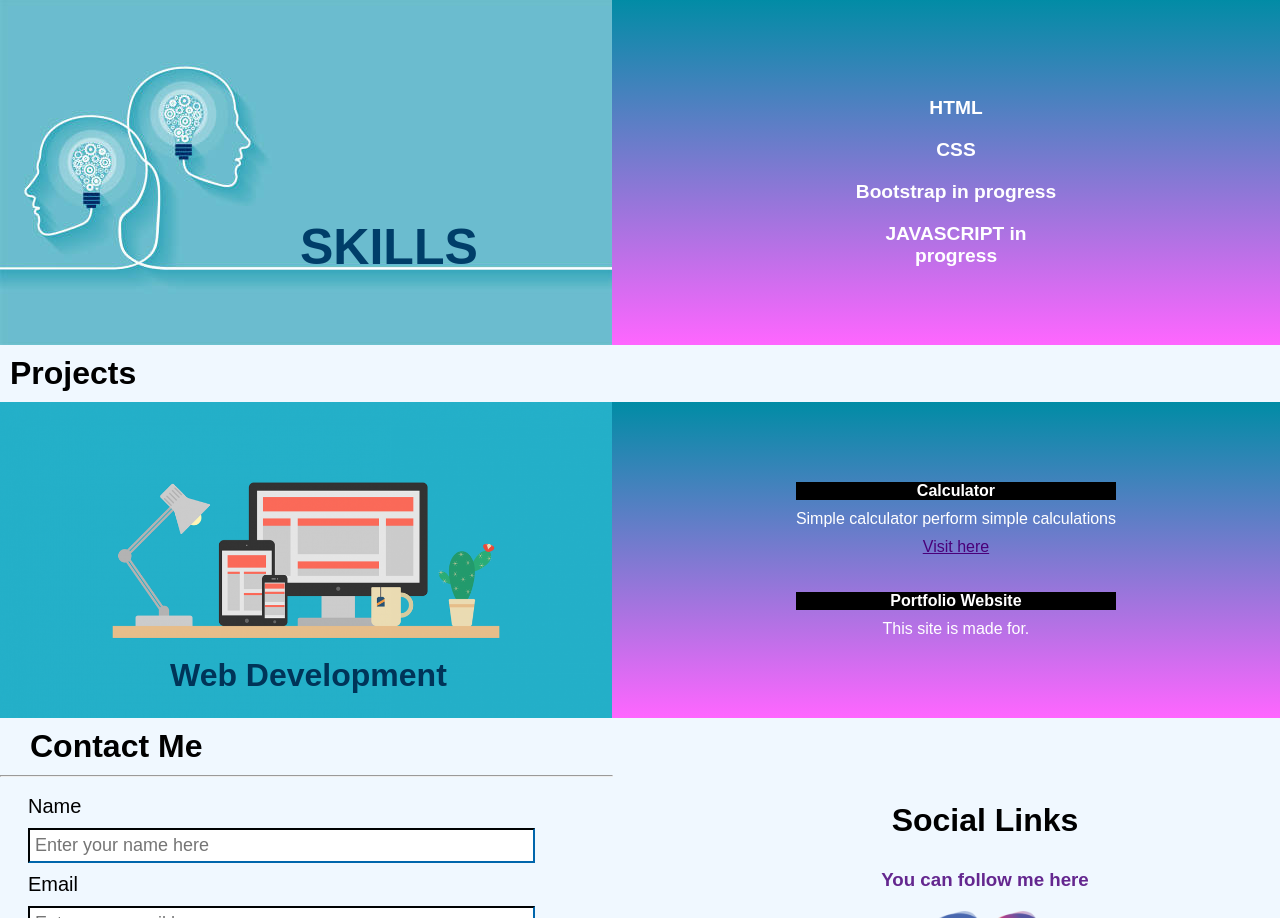
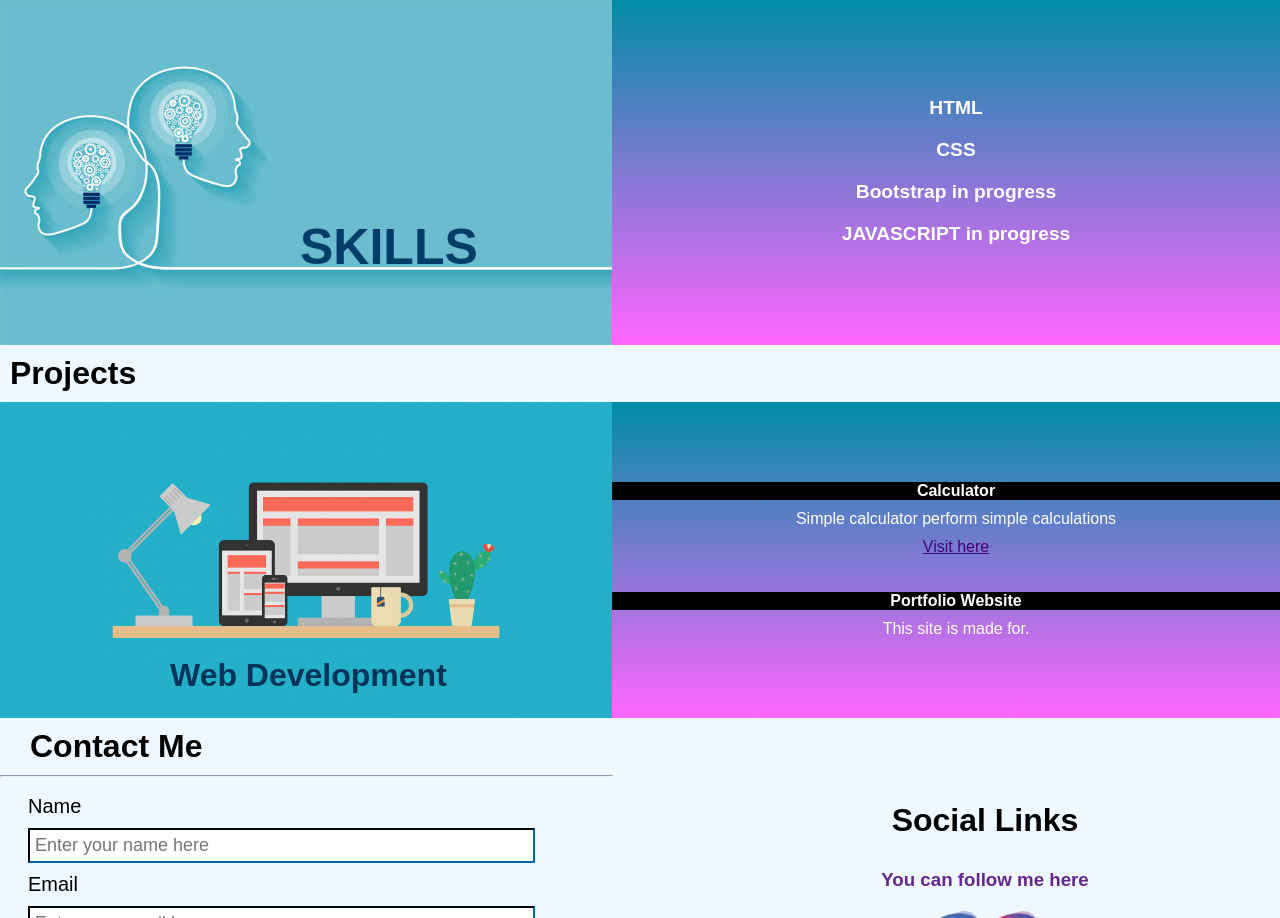
Before and after one commit to Arifansari7/portfolio, a plain HTML site: page index.html in a window 1280 px wide. Shown: the part 726-1644 px from the top of the page. Drawn offline with Linux system fonts and the light colour scheme.

Commit message:
Update style.css

```diff
--- a/style.css
+++ b/style.css
@@ -104,7 +104,7 @@ body{
     background-color: #fb0066;
 }
 .skill{
-    width: 1301px;
+    width: 1300px;
     height: 347px;
 }
 .skill >#skill-head{
@@ -121,14 +121,16 @@ body{
 }
 .skill > .skills-area{
     width: 688px;
+    height: 347px;
     float: left;
+    background: linear-gradient(to bottom,#008ca5,#ff66ff);
+
 }
 .skill > .skills-area >.skill-list{
-    height: 168px;
+    width: 688px;
     float: left;
-    padding: 89.5px 220px;
+    padding: 89.5px 0px;
     text-align: center;
-    background: linear-gradient(to bottom,#008ca5,#ff66ff);
 }
 .skill > .skills-area >.skill-list > p {
     color: rgb(255, 255, 255);
@@ -136,7 +138,10 @@ body{
     font-size: larger;
     padding: 10px;
 }
-
+#projects{
+    width: 1300px;
+    height: 316px;
+}
 #projects > h1{
     padding: 10px;
     font-size: xx-large;
@@ -149,6 +154,7 @@ body{
 }
 #projects > .project-head{
     float: left;
+    width: 612px;
     height: 316px;
 
 }
@@ -159,11 +165,19 @@ body{
     margin-left: 170px;
     color: #003458;
 }
+.project-area{
+    float: left;
+    width: 688px;
+    height: 316px;
+    background: linear-gradient(to bottom,#008ca5,#ff66ff);
+}
+
 .project-name {
-    background: linear-gradient(to bottom,#008ca5,#ff66ff);
+    width: 688px;
     float: left;
-    padding: 80px 183.9px;
-    }
+    padding: 80px 0px;
+    text-align: center;
+}
 
 .project-name {
     text-align: center;
```
